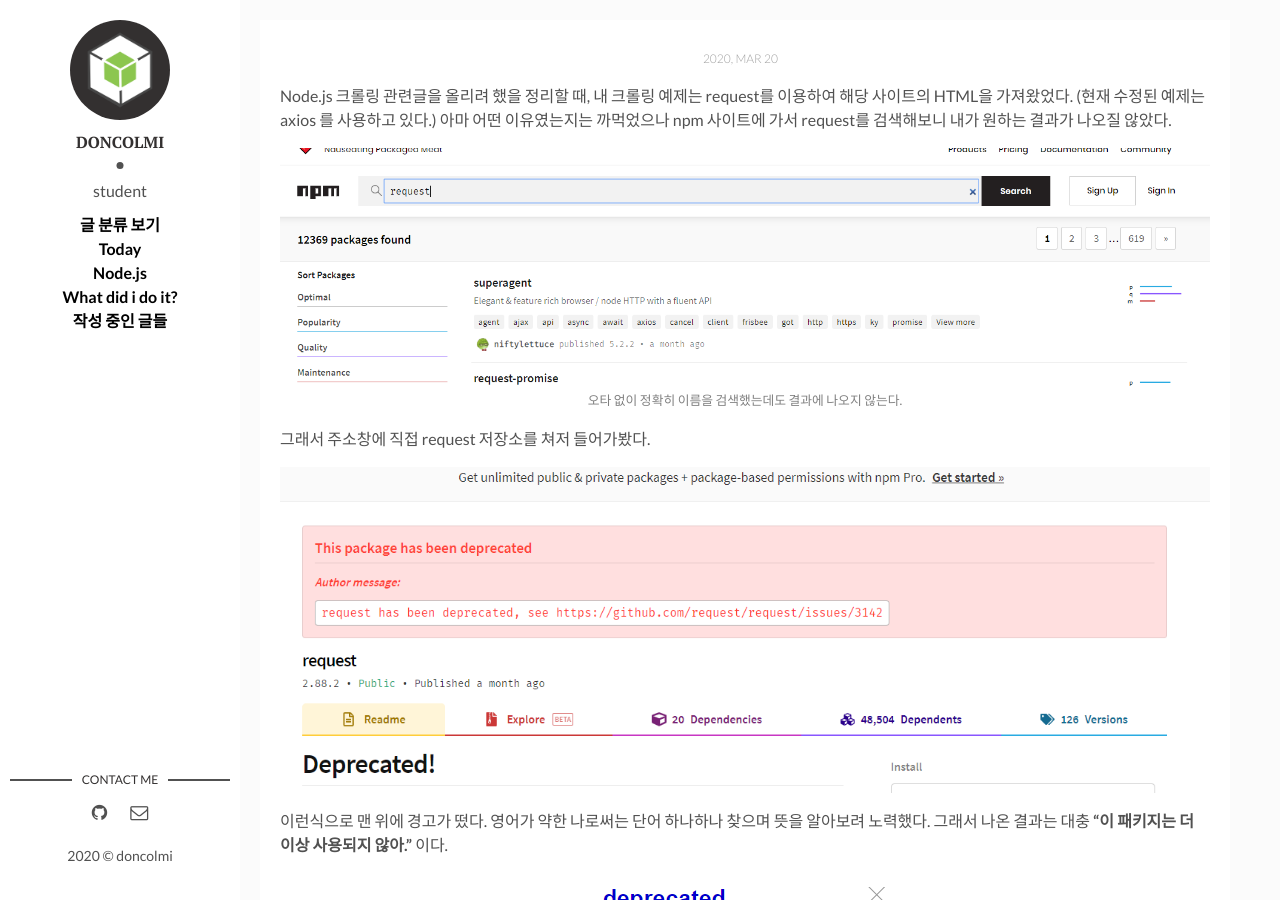
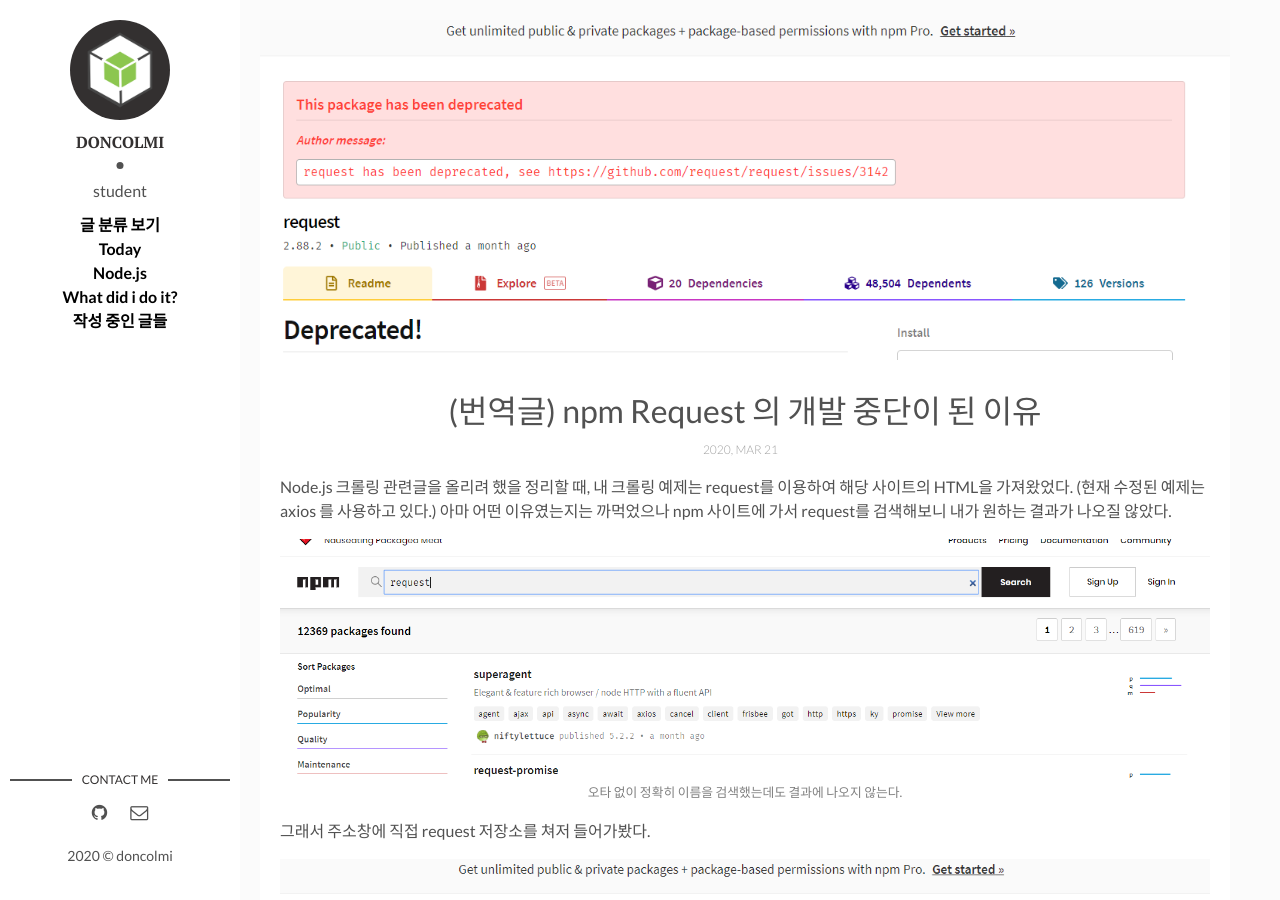
Before and after one commit to doncolmi/doncolmi.github.io, a Jekyll site: the page built from _posts/wit/2020-03-21-don't-use-Request.md, in a window 1280 px wide and 900 px high. Built offline with Jekyll 4.4.1, drawn with Linux system fonts in a browser that asks for light colours; our own code applies the rules of GitHub Pages for plain Markdown files; comment, search, counter and statistics services are not loaded.

Commit message:
fix post

```diff
--- a/_posts/wit/2020-03-21-don't-use-Request.md
+++ b/_posts/wit/2020-03-21-don't-use-Request.md
@@ -1,6 +1,6 @@
 ---
 layout: post
-title: [번역글] npm Request 의 개발 중단이 된 이유
+title: (번역글) npm Request 의 개발 중단이 된 이유
 date: 2020-03-21 03:38:00 +0000
 description: hello
 img: ./wit/2020-03-21-don't-use-Request/2.png
```
